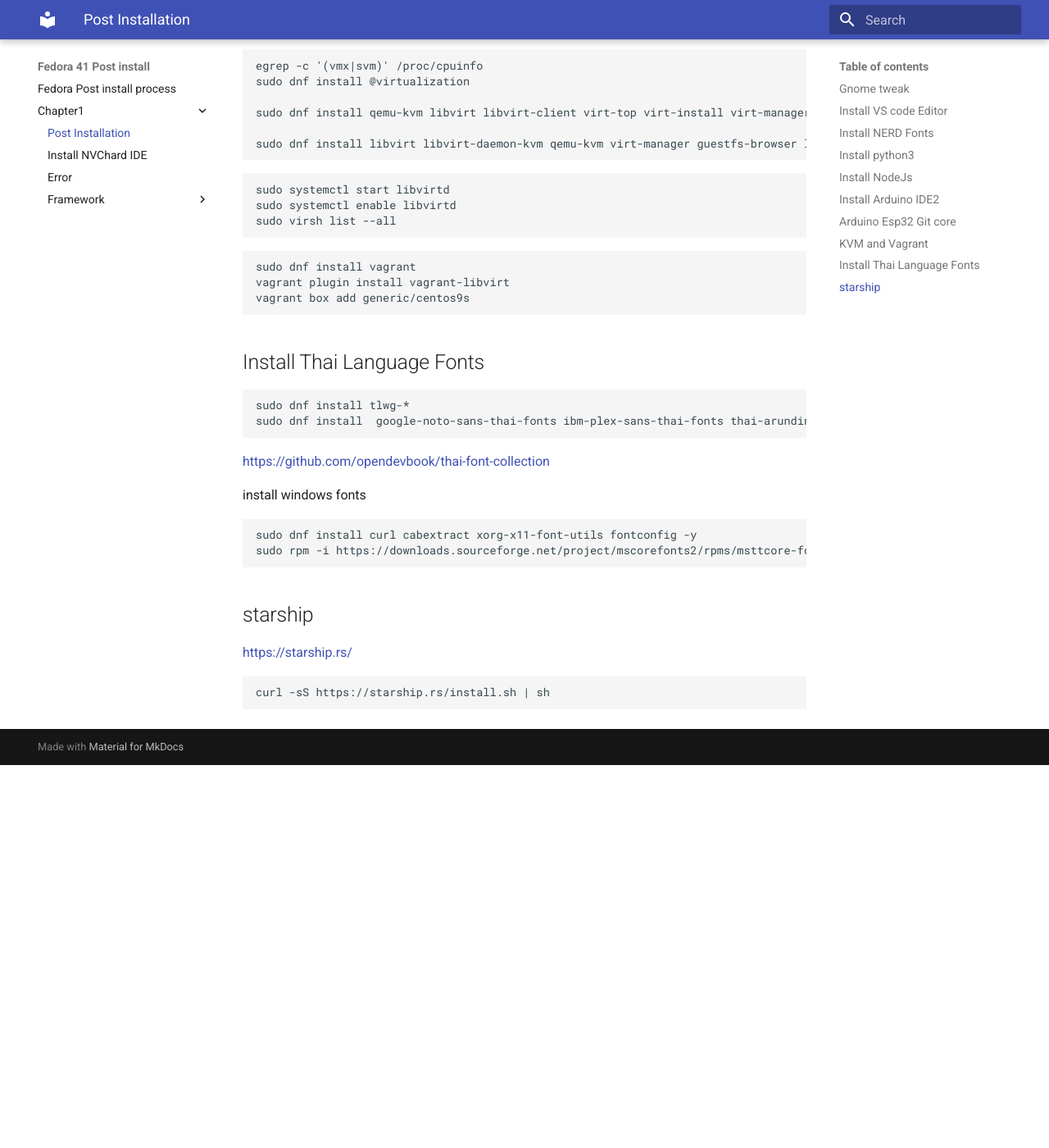
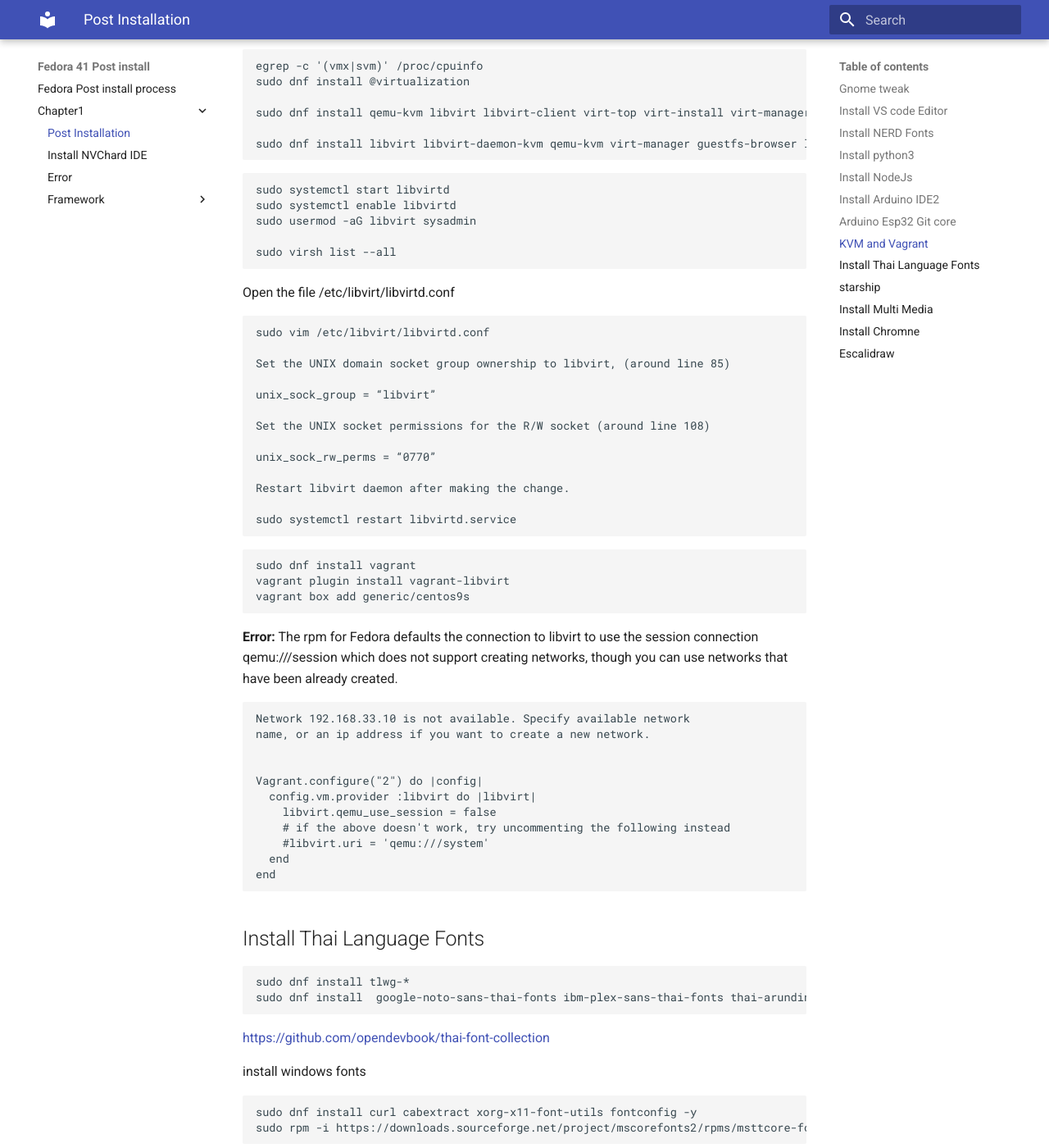
Before and after one commit to opendevbook/Fedora41, an MkDocs documentation site: the page built from docs/chapter1/1_postinstall.md, in a window 1280 px wide and 1400 px high, scrolled down 2351 px. Shown: the whole window at 82% size. Built offline with MkDocs 1.6.1 and Material for MkDocs 9.7.7, drawn with Linux system fonts in a browser that asks for light colours; before the commit the page ends 3284 px from its top, so only the background shows below that; some of the changed text lies outside the part shown.

````diff
--- a/docs/chapter1/1_postinstall.md
+++ b/docs/chapter1/1_postinstall.md
@@ -72,7 +72,27 @@ sudo dnf install libvirt libvirt-daemon-kvm qemu-kvm virt-manager guestfs-browse
 ```
 sudo systemctl start libvirtd
 sudo systemctl enable libvirtd
+sudo usermod -aG libvirt sysadmin
+
 sudo virsh list --all
+```
+
+Open the file /etc/libvirt/libvirtd.conf
+
+```
+sudo vim /etc/libvirt/libvirtd.conf
+
+Set the UNIX domain socket group ownership to libvirt, (around line 85)
+
+unix_sock_group = “libvirt”
+
+Set the UNIX socket permissions for the R/W socket (around line 108)
+
+unix_sock_rw_perms = “0770”
+
+Restart libvirt daemon after making the change.
+
+sudo systemctl restart libvirtd.service
 ```
 
 ```
@@ -80,6 +100,27 @@ sudo dnf install vagrant
 vagrant plugin install vagrant-libvirt
 vagrant box add generic/centos9s
 ```
+
+**Error:**
+The rpm for Fedora defaults the connection to libvirt to use the session connection qemu:///session which does not support creating networks, though you can use networks that have been already created.
+
+```
+Network 192.168.33.10 is not available. Specify available network
+name, or an ip address if you want to create a new network.
+
+
+Vagrant.configure("2") do |config|
+  config.vm.provider :libvirt do |libvirt|
+    libvirt.qemu_use_session = false
+    # if the above doesn't work, try uncommenting the following instead
+    #libvirt.uri = 'qemu:///system'
+  end
+end
+
+
+```
+
+
 
 ## Install Thai Language Fonts
 
@@ -102,3 +143,30 @@ sudo rpm -i https://downloads.sourceforge.net/project/mscorefonts2/rpms/msttcore
 ```
 curl -sS https://starship.rs/install.sh | sh
 ```
+
+## Install Multi Media
+
+```
+sudo dnf install vlc
+
+sudo dnf install gstreamer1-plugins-{bad-\*,good-\*,base} gstreamer1-plugin-openh264 gstreamer1-libav --exclude=gstreamer1-plugins-bad-free-devel
+
+sudo dnf install lame\* --exclude=lame-devel
+
+```
+
+## Install Chromne
+
+```
+sudo dnf install fedora-workstation-repositories
+sudo dnf install google-chrome-stable
+```
+
+## Escalidraw
+```
+docker run -p 8080:80 -d docker.io/excalidraw/excalidraw:latest
+```
+Now that Excalidraw is running as a Docker container, you can access it through a web browser by navigating to http://yourp:8080.
+```
+http://yourip:8080
+```
````
Also changed, not shown: docs/chapter1/framework/thingsboard.md (added, +63 -0 lines).
